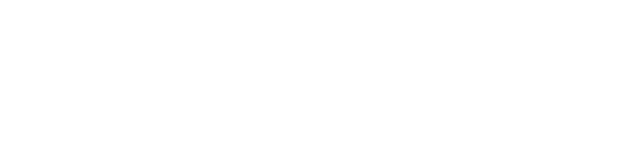
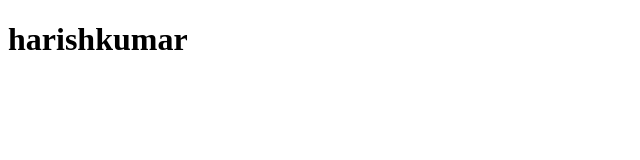
Before and after one commit to HarishkumarZcode/samplerepo, a plain HTML site: page index.html in a window 1280 px wide. Shown: the whole page, without its empty margins (0-640 px from the left). Drawn offline with Linux system fonts and the light colour scheme.

Commit message:
fix: name mistake

```diff
--- a/index.html
+++ b/index.html
@@ -6,6 +6,6 @@
     <title>Document</title>
 </head>
 <body>
-
+    <h1>harishkumar</h1>
 </body>
 </html>
```
